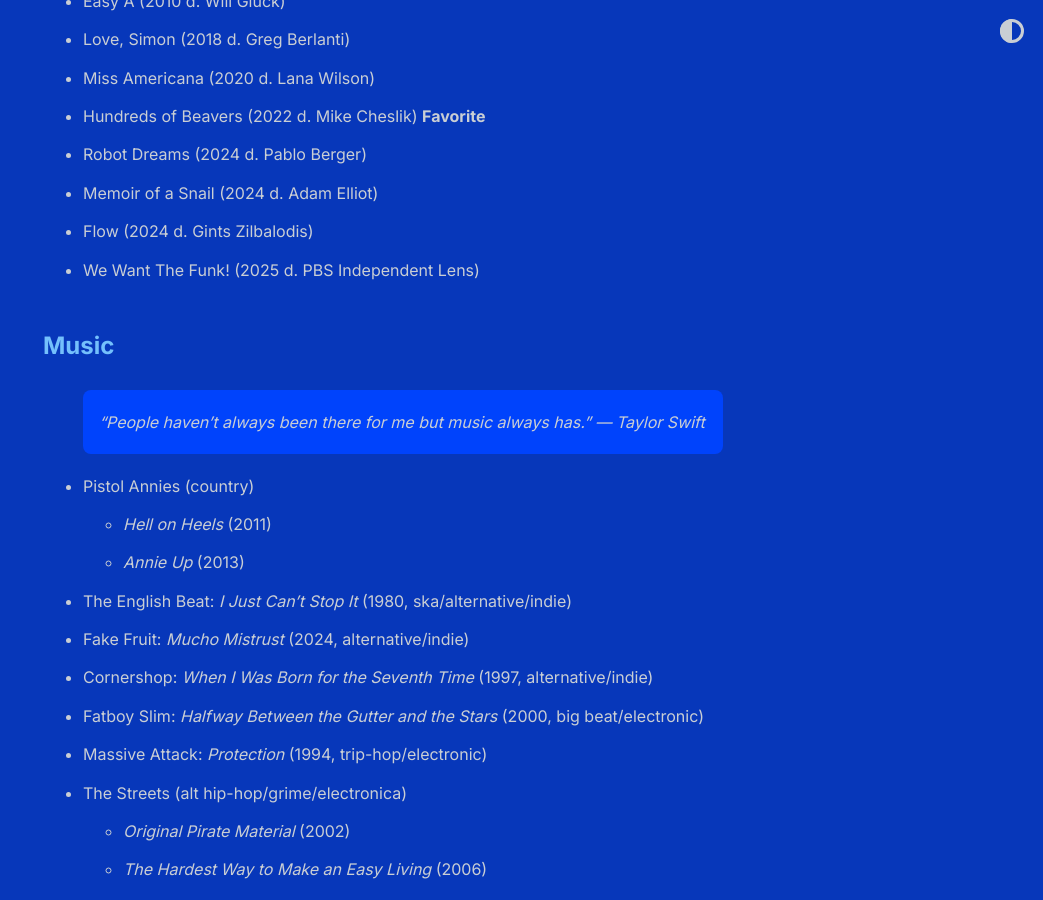
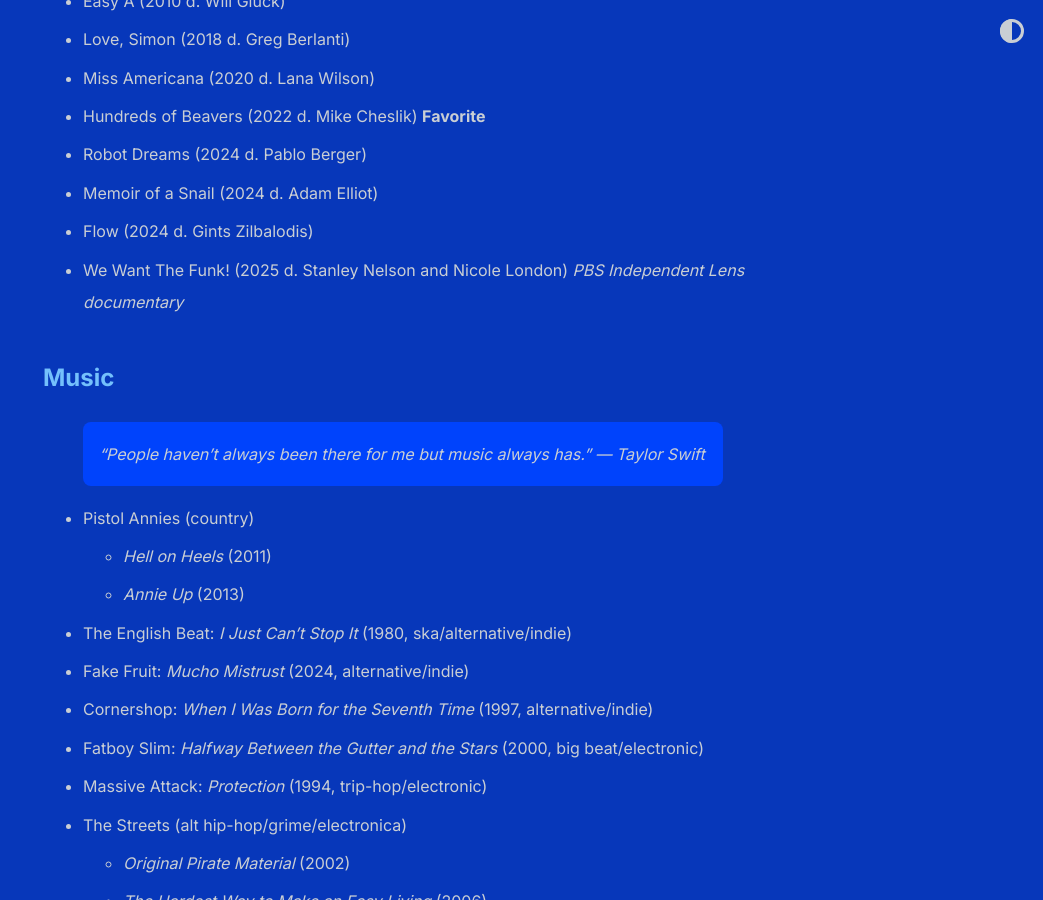
Before and after one commit to shihankanungo/shihankanungo.github.io, a Jekyll site: the page built from wrapped.md, in a window 1280 px wide and 900 px high, scrolled down 671 px. Shown: the whole window, without its empty margins (237-1280 px from the left). Built offline with Jekyll 4.4.1, drawn with Linux system fonts in a browser that asks for light colours.

Commit message:
Update wrapped.md

```diff
--- a/wrapped.md
+++ b/wrapped.md
@@ -20,7 +20,7 @@
 - Robot Dreams (2024 d. Pablo Berger)
 - Memoir of a Snail (2024 d. Adam Elliot)
 - Flow (2024 d. Gints Zilbalodis)
-- We Want The Funk! (2025 d. PBS Independent Lens)
+- We Want The Funk! (2025 d. Stanley Nelson and Nicole London) _PBS Independent Lens documentary_
 
 
 ## Music
```
